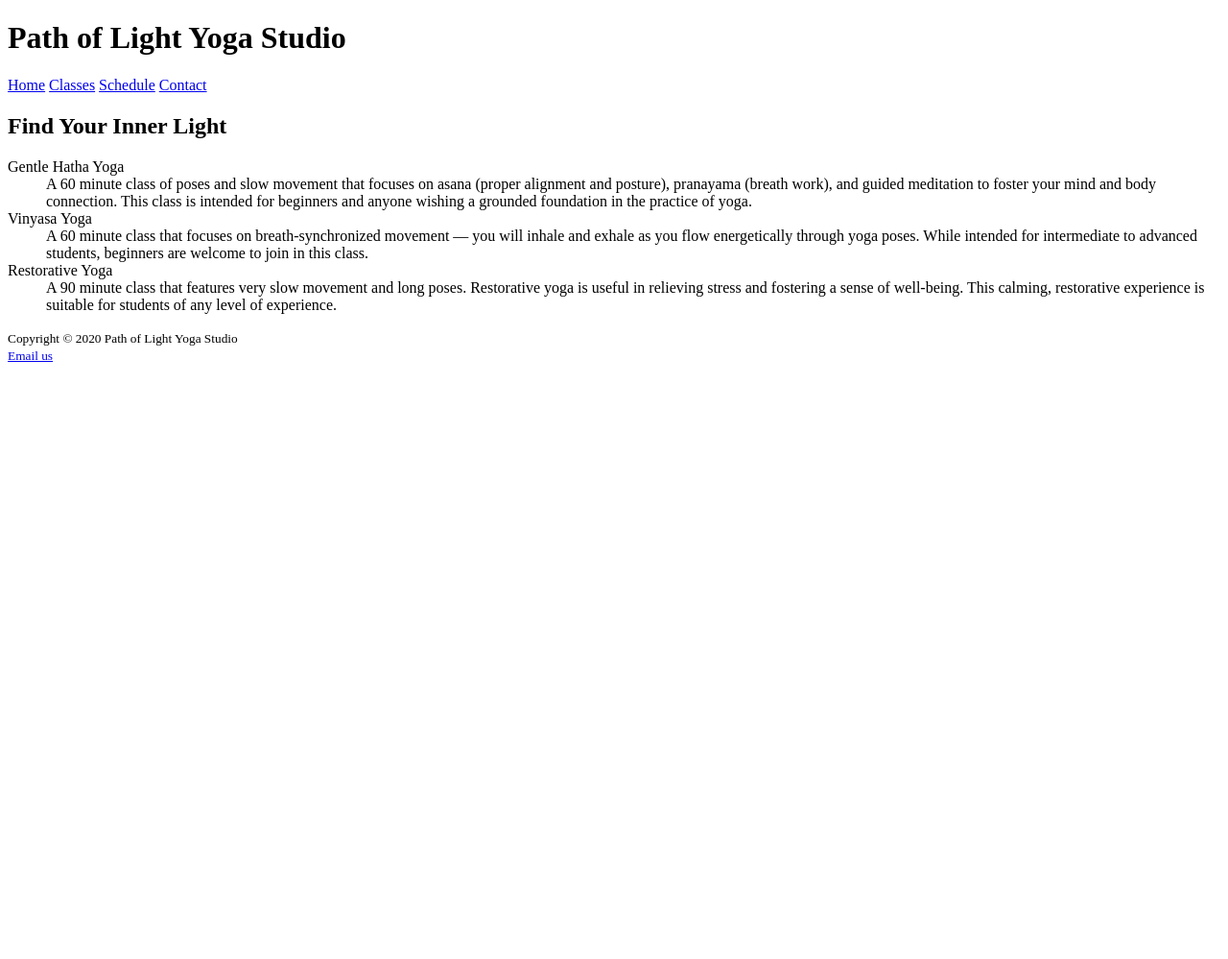
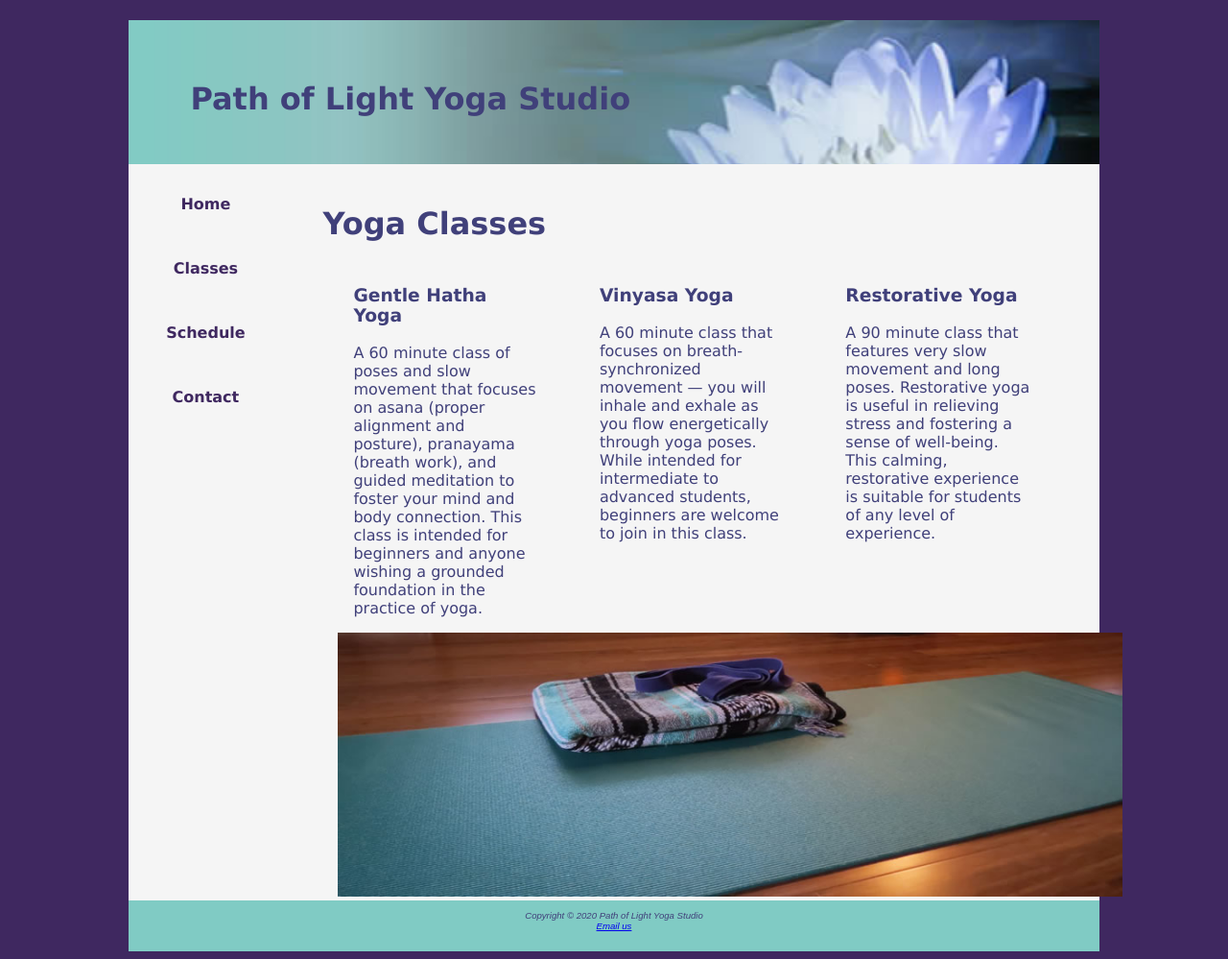
Before and after one commit to IsaacMPohl/YoghurtStudio, a plain HTML site: page classes.html in a window 1280 px wide. Shown: the whole page at 96% size. Before the commit the page ends 800 px from the top, so only its background shows below. Drawn offline with Linux system fonts and the light colour scheme.

Commit message:
Got from notes

```diff
--- a/classes.html
+++ b/classes.html
@@ -1,32 +1,45 @@
 <!DOCTYPE html>
 <html lang="en">
     <head>
-        <title>Yoga</title>
+        <title>Classes</title>
         <meta charset="utf-8">
+        <link rel="stylesheet" href="style.css">
     </head>
     <body>
+        <div id="wrapper">
+            <header>
                 <h1>Path of Light Yoga Studio</h1>
-        <div>
+            </header>
+            <nav>
                 <b></b><a href="index.html">Home</a>
                 <a href="classes.html">Classes</a>
                 <a href="schedule.html">Schedule</a>
-        <a href="contact.html">Contact</a></b>
+                <a href="contact.html">Contact</a>
+            </nav>
+            <main>
+
+                <h2> Yoga Classes</h2>
+                <div class="onethird">
+                    <h3>Gentle Hatha Yoga</h3>
+                    <p>A 60 minute class of poses and slow movement that focuses on asana (proper alignment and posture), pranayama (breath work), and guided meditation to foster your mind and body connection. This class is intended for beginners and anyone wishing a grounded foundation in the practice of yoga.</p>
+                </div>
+                <div class="onethird">
+                    <h3>Vinyasa Yoga</h3>
+                    <p>A 60 minute class that focuses on breath-synchronized movement — you will inhale and exhale as you flow energetically through yoga poses. While intended for intermediate to advanced students, beginners are welcome to join in this class.</p>
+                </div>
+                <div class="onethird">
+                    <h3>Restorative Yoga</h3>
+                    <p>A 90 minute class that features very slow movement and long poses. Restorative yoga is useful in relieving stress and fostering a sense of well-being. This calming, restorative experience is suitable for students of any level of experience.</p>
+                </div>
+                <div id="hero">
+                    <img src="images/yogamat.jpg" alt="mat" height="275" width="850">
                 </div>
 
-        <h2>Find Your Inner Light</h2>
-
-        <dl>
-            <dt>Gentle Hatha Yoga</dt>
-                <dd>A 60 minute class of poses and slow movement that focuses on asana (proper alignment and posture), pranayama (breath work), and guided meditation to foster your mind and body connection. This class is intended for beginners and anyone wishing a grounded foundation in the practice of yoga.</dd>
-            <dt>Vinyasa Yoga</dt>
-                <dd>A 60 minute class that focuses on breath-synchronized movement — you will inhale and exhale as you flow energetically through yoga poses. While intended for intermediate to advanced students, beginners are welcome to join in this class.</dd>
-            <dt>Restorative Yoga</dt>
-                <dd>A 90 minute class that features very slow movement and long poses. Restorative yoga is useful in relieving stress and fostering a sense of well-being. This calming, restorative experience is suitable for students of any level of experience.</dd>
-        </dl>
-
-        <small>
+            </main>
+            <footer>
                 Copyright &copy; 2020 Path of Light Yoga Studio<br>
                 <a href="mailto:nicholas.bander@evsck12.com">Email us</a>
-        <small>
+            <footer>
+        </div>
     </body>
 </html>
--- /dev/null
+++ b/style.css
@@ -0,0 +1,137 @@
+/* single and block line comment */
+/* selector sytling- applying sytle to a tag */
+body{
+    background-color: #3F2860;
+    color: #40407A;   /* text color */
+    font-family: Verdana, Arial, sans-serif;
+}
+header{
+    background-image: url("images/lilyheader.jpg");
+    background-size: 100%,100%; /*stretch the image to 100% of the parent*/
+    background-color: #80CBC4;
+    text-align: left;
+    height:150px;
+}
+
+/* applying style to the new section */
+header a:link{
+    text-decoration: none;
+    display:block;
+    color:#40407A
+}
+header a:visited{
+    text-decoration: none;
+    display:block;
+    color:#40407A
+}
+header a:hover {
+    text-decoration: none;
+    display:block;
+    color:#FFF;
+}
+
+
+h1{
+    line-height: 200%;
+    padding-top: 50px;
+    padding-left: 2em;
+    /* em percentage of the screen- more mobile friendly */
+
+}
+h2{
+    font-size: 200%
+}
+nav{
+    text-align: center;
+    font-weight: bold;
+    padding:1em;
+    float:left; /*dynamically moves to the left of the screen */
+    width:160px;
+}
+
+nav a{
+    text-decoration: none;
+    display:block;
+    text-align: center;
+    border: #CCCCCC;
+    border-width: 3px;
+    padding: 1em;
+    margin-bottom: 1em;
+}
+nav ul{
+    list-style-type: none; /*removes the bullet points */
+    padding:0em;
+}
+nav a:link{color:#3F2860}
+nav a:visited{color:#497777}
+nav a:hover{color:#A26100;border:3px inset #333333}
+
+footer{
+    background-color:#80CBC4;
+    font-size: .60em;
+    text-align: center;
+    font-family: Arial, Helvetica, sans-serif;
+    font-style: italic;
+    padding:1em;
+}
+img{
+    padding-left: 1em;
+    padding-right: 1em;
+}
+main{
+    padding-top: 1em;
+    padding-left: 2em;
+    padding-right: 2em;
+    display:block;
+    margin-left: 170px; /*needed to push the main tag off the parent by 170px */
+}
+/* class starts with a .*/
+.studio{
+    color: #40407A;
+    font-style: italic;
+
+}
+/* id sytling where you can apply tags with this id starts with a # sign */
+#wrapper{
+    margin-right: auto; /*auto space evely on both sides*/
+    margin-left: auto;
+    width: 80%;
+    background-color: #F5F5F5;
+    min-width: 1000px;
+    max-width: 1280px;
+    /* min and max Stops moving with the screen (test doesn't move around)(not best practice) */
+}
+#hero{
+    text-align:center;
+}
+
+/* to assist with splitting into cols (class because .) */
+.floatleft{
+    float:left;
+    margin-right: 4em;
+    margin-bottom:1em;
+}
+
+/* Take up half of the area */
+.onehalf{
+    float:left;
+    width:50%;
+    padding-left:2em;
+    padding-right:2em;
+}
+
+/* Take up 1/3 of the area */
+.onethird{
+    float:left;
+    width:33%;
+    padding-left:2em;
+    padding-right:2em;
+}
+
+
+#clear{
+    clear:both;
+}
+
+/* global property or global var */
+* {box-sizing: border-box;}
```
Also changed, not shown: index.html (+22 -8 lines), schedule.html (added, +53 -0 lines), images/favicon.ico (added), images/lilyheader.jpg (added), images/store.jpg (added), images/sunrise.jpg (added), images/yogadoor.jpg (added), images/yogadoor2.jpg (added), images/yogalounge.jpg (added), images/yogamat.jpg (added). Lines whose indentation alone changed are shown as unchanged.
